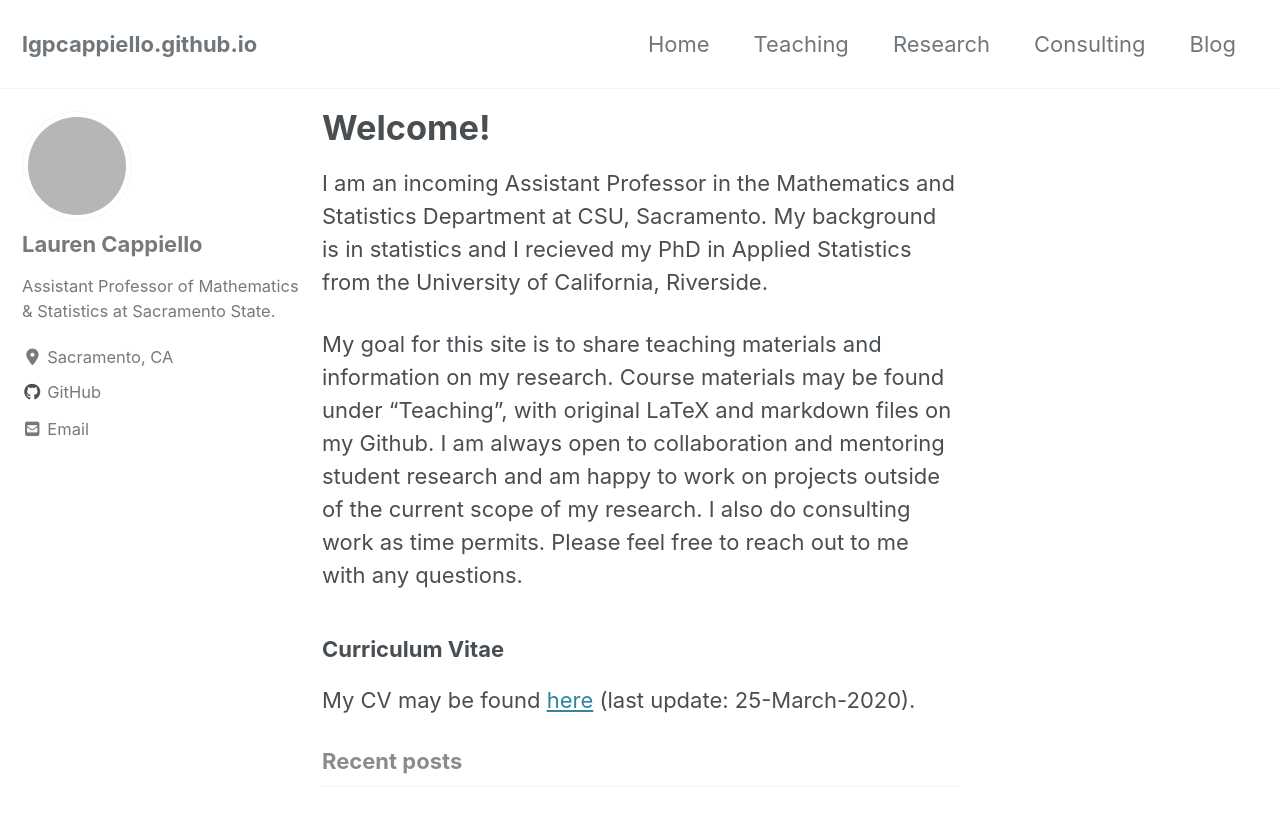
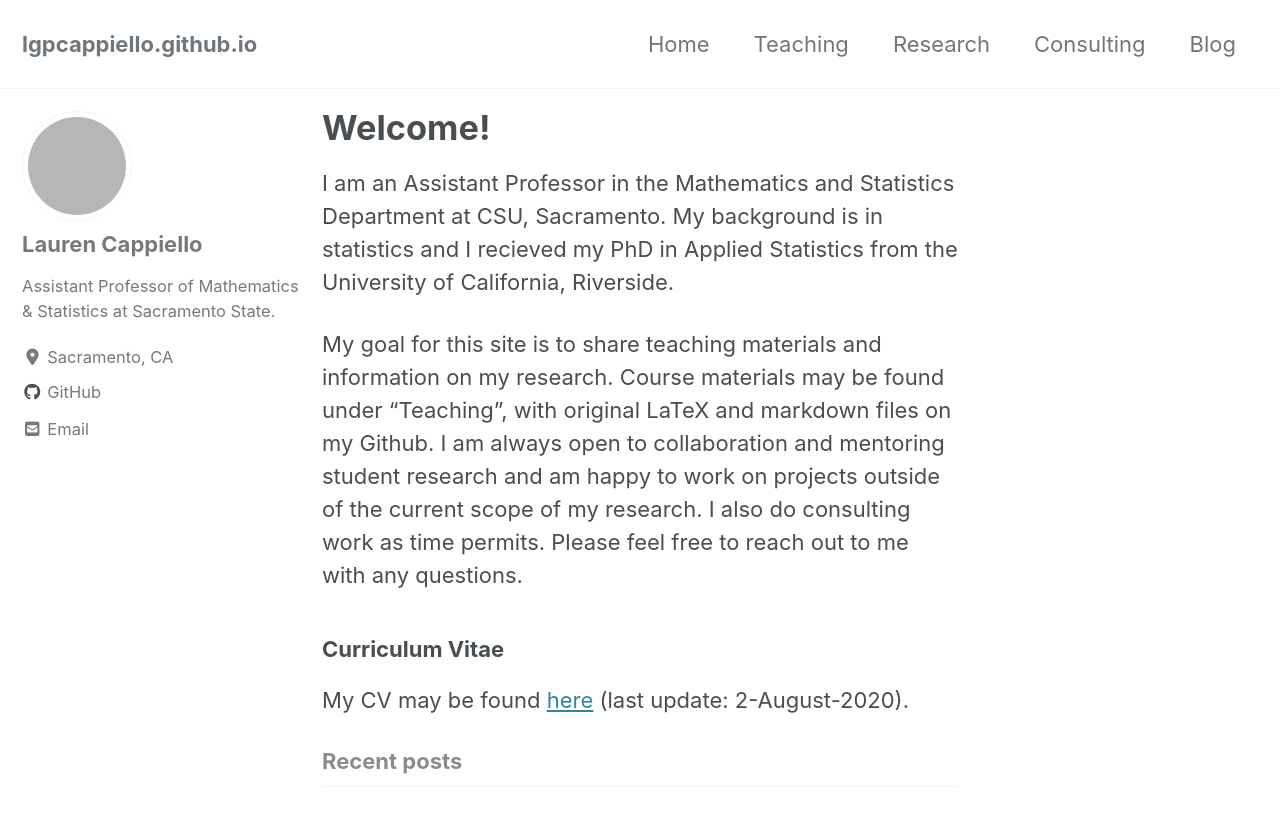
Before and after one commit to lgpcappiello/lgpcappiello.github.io, a Jekyll site: the page built from index.md, in a window 1280 px wide and 900 px high. Shown: the top 826 px of the window. Built offline with Jekyll 4.4.1, drawn with Linux system fonts in a browser that asks for light colours; cached includes are drawn as plain includes; nearby versions of some CDN libraries; our own code applies the rules of GitHub Pages for plain Markdown files; grey boxes are pictures that could not be loaded.

Commit message:
Update index.md

```diff
--- a/index.md
+++ b/index.md
@@ -4,9 +4,9 @@
 author_profile: true
 ---
 
-I am an incoming Assistant Professor in the Mathematics and Statistics Department at CSU, Sacramento. My background is in statistics and I recieved my PhD in Applied Statistics from the University of California, Riverside.
+I am an Assistant Professor in the Mathematics and Statistics Department at CSU, Sacramento. My background is in statistics and I recieved my PhD in Applied Statistics from the University of California, Riverside.
 
 My goal for this site is to share teaching materials and information on my research. Course materials may be found under "Teaching", with original LaTeX and markdown files on my Github. I am always open to collaboration and mentoring student research and am happy to work on projects outside of the current scope of my research. I also do consulting work as time permits. Please feel free to reach out to me with any questions.
 
 ### Curriculum Vitae
-My CV may be found <a href="https://lgpcappiello.github.io/CappielloCV.pdf">here</a> (last update: 25-March-2020).
+My CV may be found <a href="https://lgpcappiello.github.io/CappielloCV.pdf">here</a> (last update: 2-August-2020).
```
